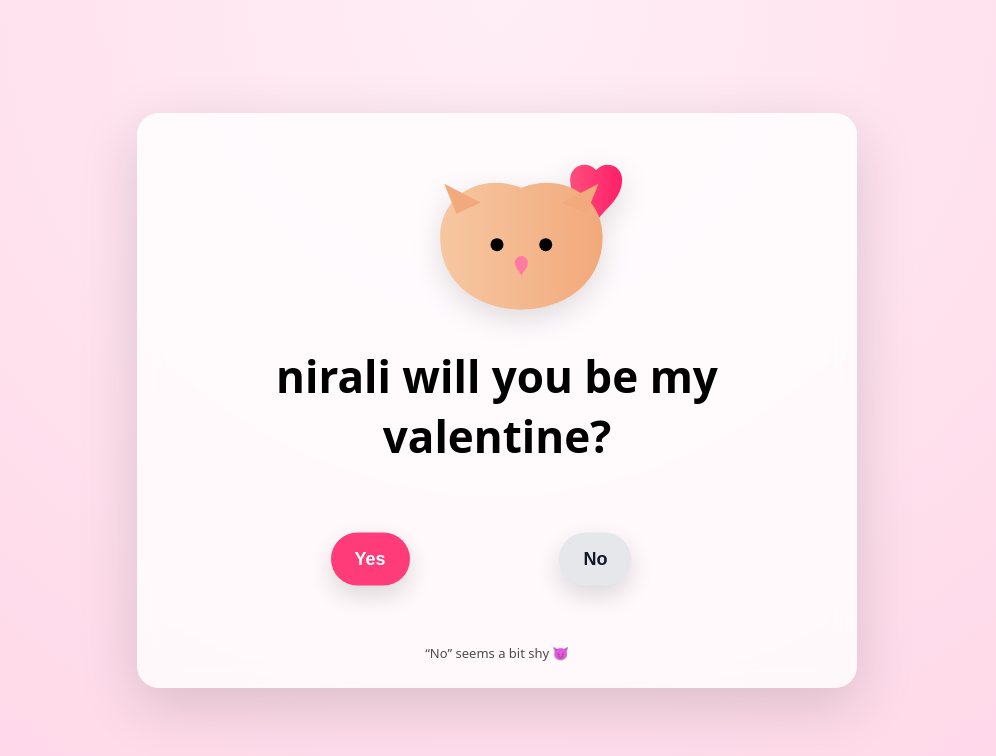
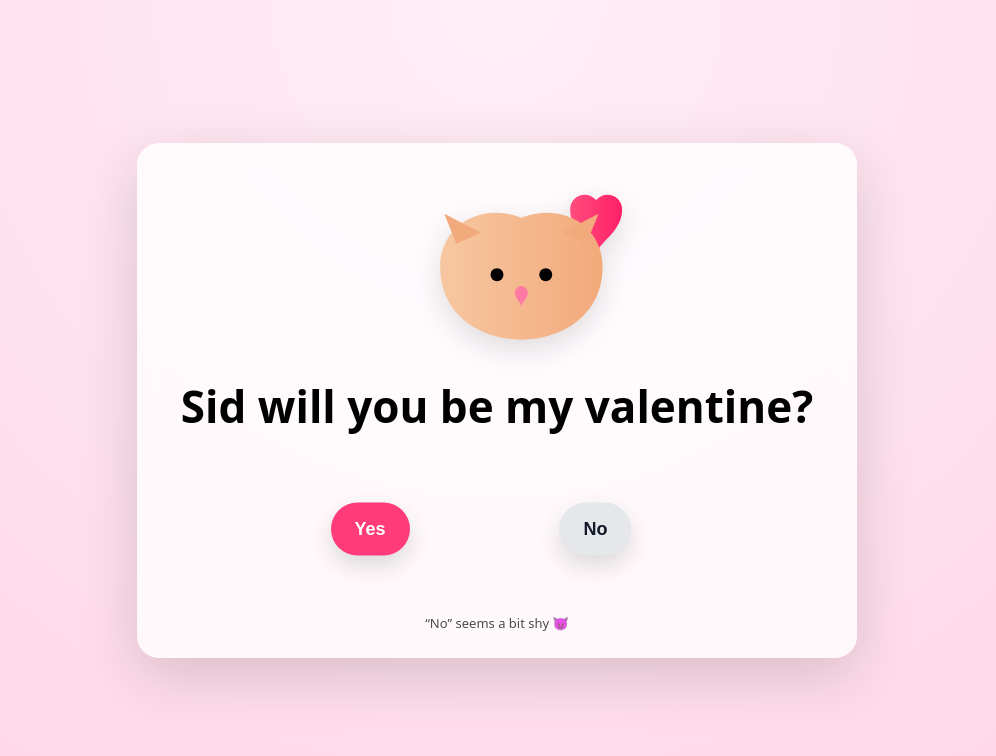
Before and after one commit to devanshulakhani/hajra, a plain HTML site: page index.html in a window 1280 px wide. Shown: the whole page, without its empty margins (143-1139 px from the left). Drawn offline with nearby package versions, Linux system fonts and the light colour scheme.

Commit message:
Update index.html

```diff
--- a/index.html
+++ b/index.html
@@ -171,7 +171,7 @@
             fill="#ff7aa2"/>
     </svg>
 
-    <h1>nirali will you be my valentine?</h1>
+    <h1>Sid will you be my valentine?</h1>
 
     <section class="button-zone" id="zone">
       <button id="yesBtn">Yes</button>
```
